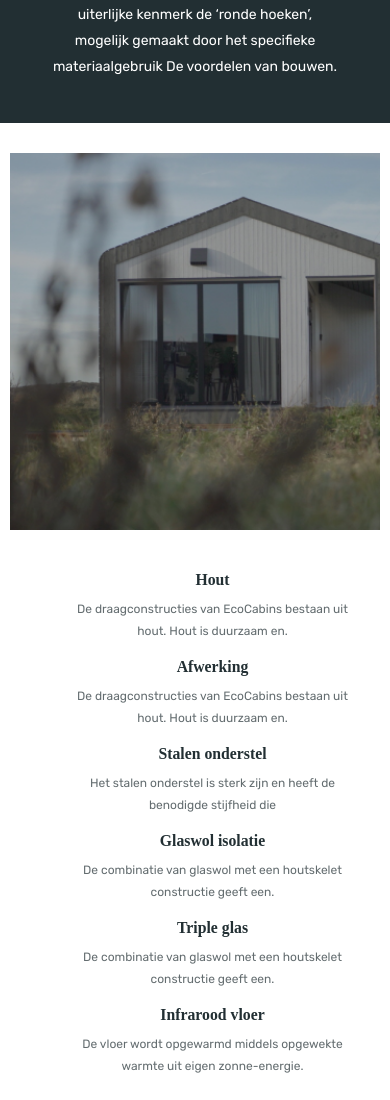
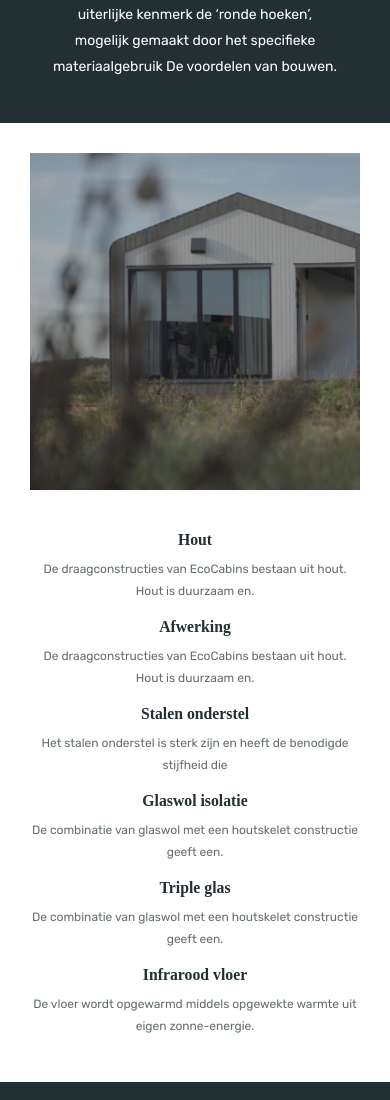
Before and after one commit to Artanyan/Cabins, a plain HTML site: page index.html in a window 390 px wide. Shown: the part 1520-2620 px from the top of the page. Drawn offline with nearby package versions, Linux system fonts and the light colour scheme; a script that the page names is missing.

Commit message:
padding ul

```diff
--- a/scss/main.scss
+++ b/scss/main.scss
@@ -216,7 +216,7 @@
         display: flex;
         justify-content: center;
 
-        padding: 30px 10px 10px;
+        padding: 30px 30px 10px;
         margin-bottom: 0px;
     }
     img{
@@ -236,7 +236,7 @@
     padding: 80px 40px 10px 0px;
     @media all and (max-width:767px){
         display: block;
-        padding: 30px 40px 10px 75px;
+        padding: 30px;
     }
 
 }
```
Also changed, not shown: scss/main.css, scss/style.css, 2 other files.
